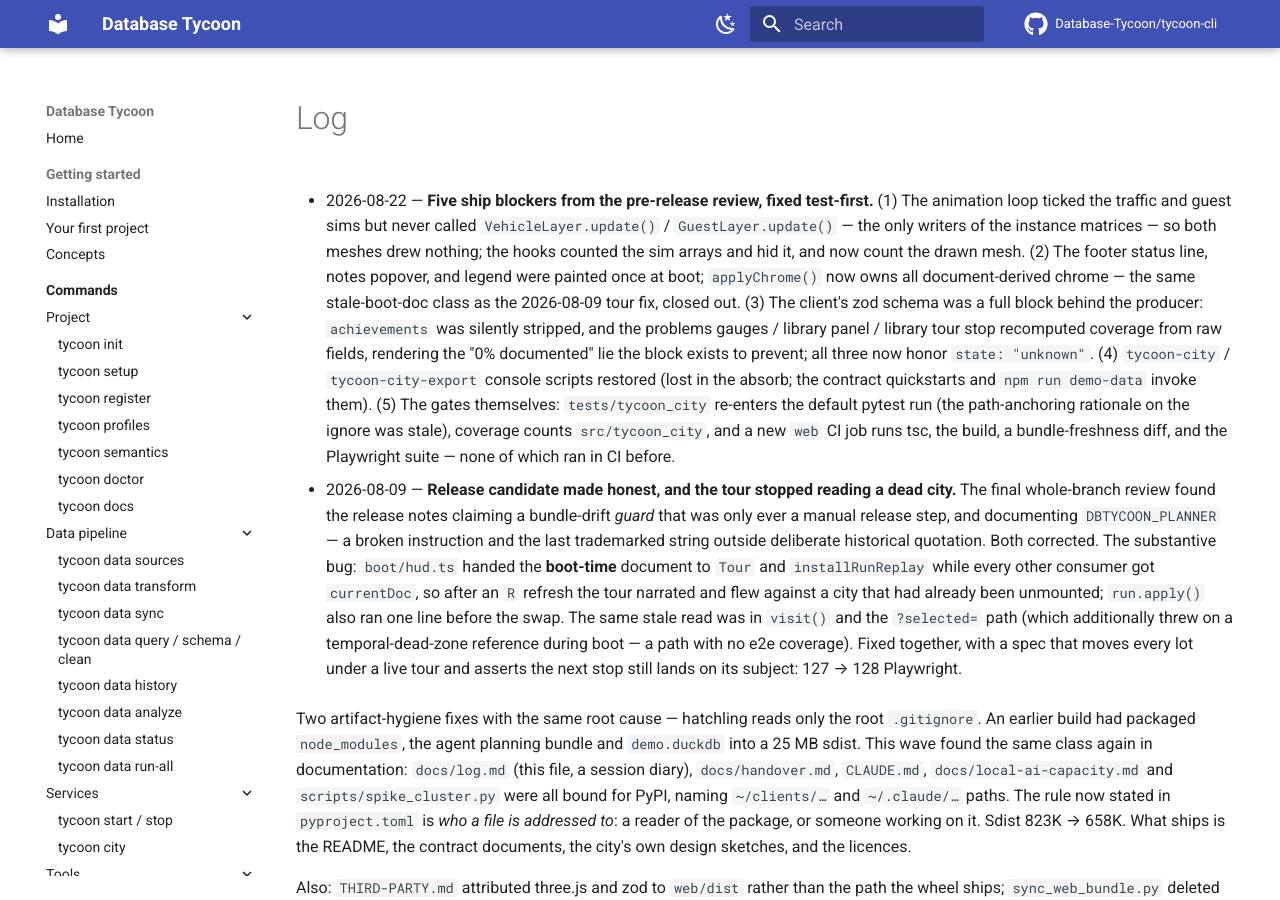
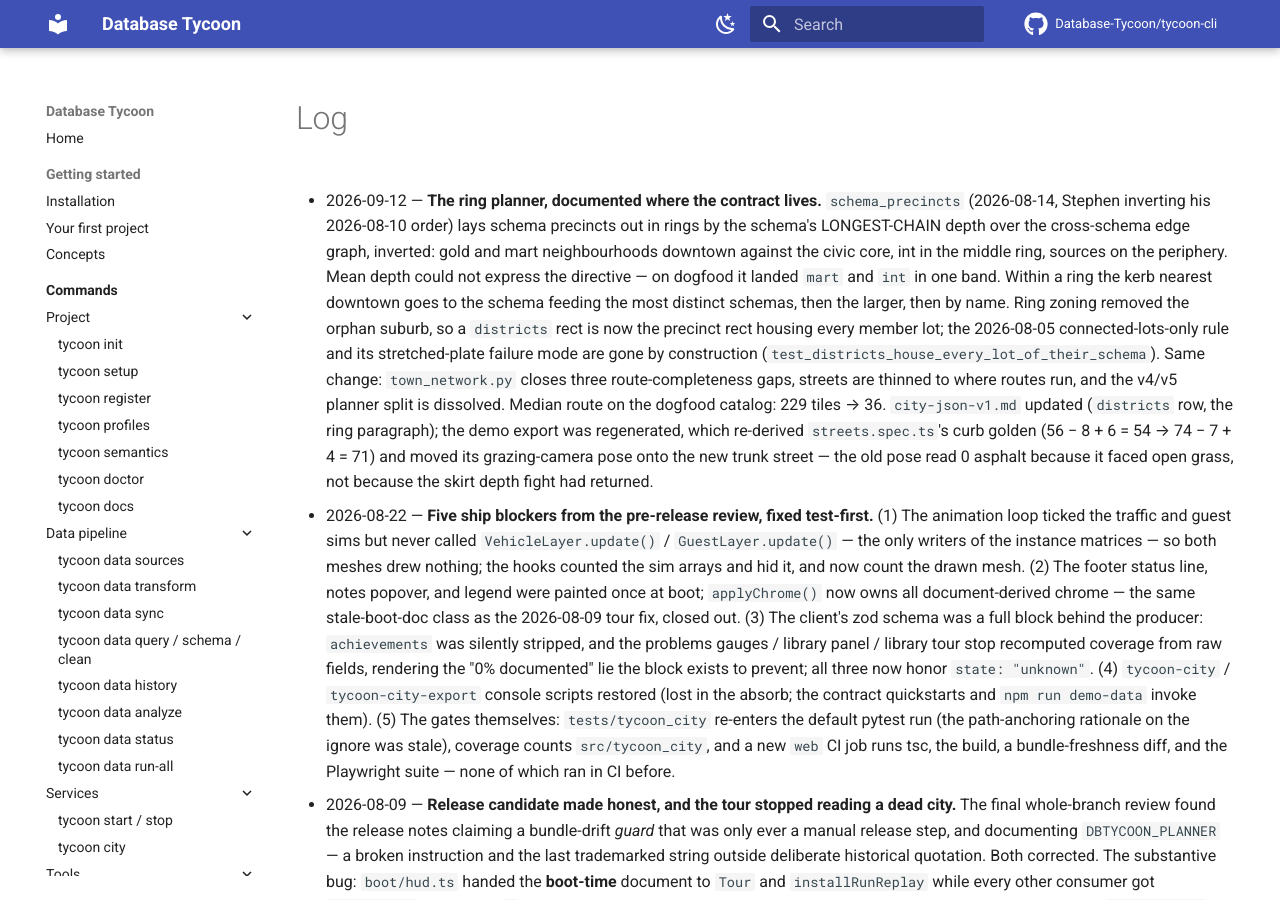
Before and after one commit to Database-Tycoon/tycoon-cli, an MkDocs documentation site: the page built from docs/city/log.md, in a window 1280 px wide and 900 px high. Built offline with MkDocs 1.6.1 and Material for MkDocs 9.7.7, drawn with Linux system fonts in a browser that asks for light colours; comment, search, counter and statistics services are not loaded.

Commit message:
docs(city): record the ring planner in the contract doc and the log
city-json-v1.md still described `districts` as the bounding rect of a
schema's CONNECTED lots with suburb orphans excluded, and a district's
ring as the modal lineage depth. Neither has been true since the ring
planner (2026-08-14): `schema_precincts` allots land per schema up front
so every member lot sits inside its precinct rect, and the ring index is
the schema's longest-chain depth over the cross-schema graph, inverted,
with fan-out / member count / name as the within-ring order.
`test_districts_house_every_lot_of_their_schema` cites this page as the
contract, so the page has to say what the test asserts.

docs/city/log.md had no entry for the sim rewrite at all; the rationale
lived only in the `schema_precincts` docstring. Added one, dated today,
covering the directive, the depth choice, the district change, the route
measurement, and the e2e golden re-derivation that followed the
regenerated demo export.

Co-Authored-By: Claude Fable 5.1 <noreply@anthropic.com>

```diff
--- a/docs/city/log.md
+++ b/docs/city/log.md
@@ -3,10 +3,32 @@ title: Documentation log
 description: Chronological record of documentation changes
 tags: [log]
 related: []
-updated: '2026-08-22'
+updated: '2026-09-12'
 ---
 
 # Log
+
+- 2026-09-12 — **The ring planner, documented where the contract lives.**
+  `schema_precincts` (2026-08-14, Stephen inverting his 2026-08-10 order)
+  lays schema precincts out in rings by the schema's LONGEST-CHAIN depth over
+  the cross-schema edge graph, inverted: gold and mart neighbourhoods
+  downtown against the civic core, int in the middle ring, sources on the
+  periphery. Mean depth could not express the directive — on dogfood it
+  landed `mart` and `int` in one band. Within a ring the kerb nearest
+  downtown goes to the schema feeding the most distinct schemas, then the
+  larger, then by name. Ring zoning removed the orphan suburb, so a
+  `districts` rect is now the precinct rect housing every member lot; the
+  2026-08-05 connected-lots-only rule and its stretched-plate failure mode
+  are gone by construction
+  (`test_districts_house_every_lot_of_their_schema`). Same change:
+  `town_network.py` closes three route-completeness gaps, streets are thinned
+  to where routes run, and the v4/v5 planner split is dissolved. Median
+  route on the dogfood catalog: 229 tiles → 36. `city-json-v1.md` updated
+  (`districts` row, the ring paragraph); the demo export was regenerated,
+  which re-derived `streets.spec.ts`'s curb golden (56 − 8 + 6 = 54 →
+  74 − 7 + 4 = 71) and moved its grazing-camera pose onto the new trunk
+  street — the old pose read 0 asphalt because it faced open grass, not
+  because the skirt depth fight had returned.
 
 - 2026-08-22 — **Five ship blockers from the pre-release review, fixed
   test-first.** (1) The animation loop ticked the traffic and guest sims but
```
Also changed, not shown: docs/city/city-json-v1.md (+8 -5 lines).
